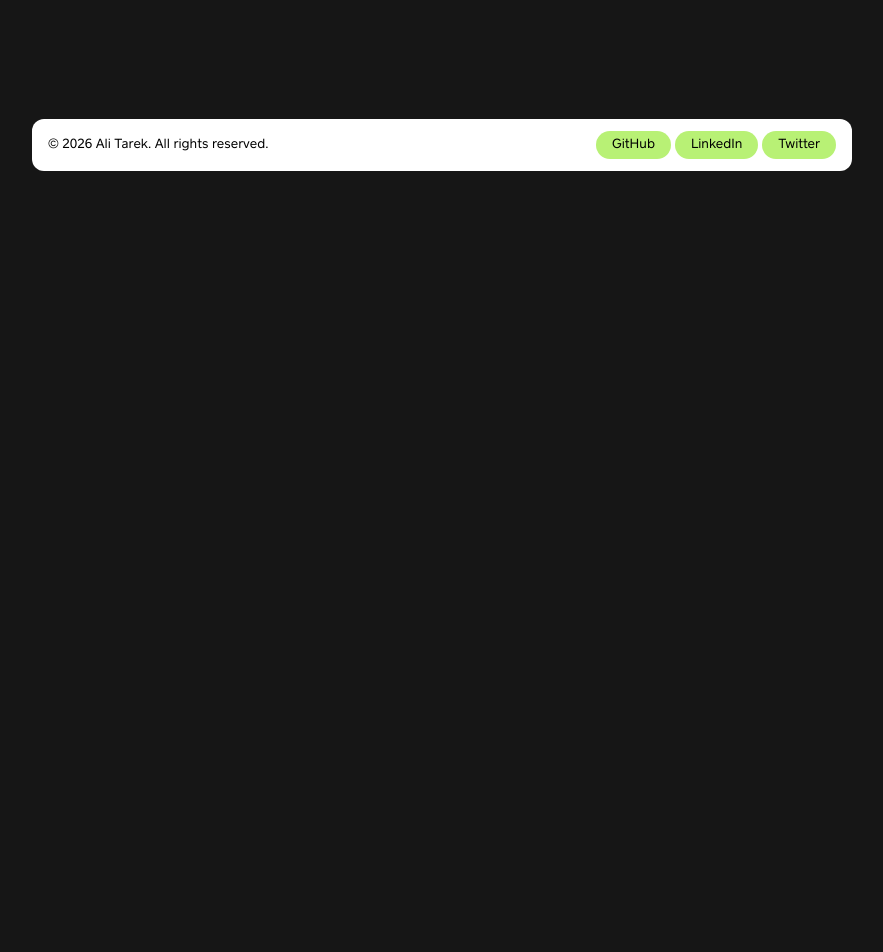
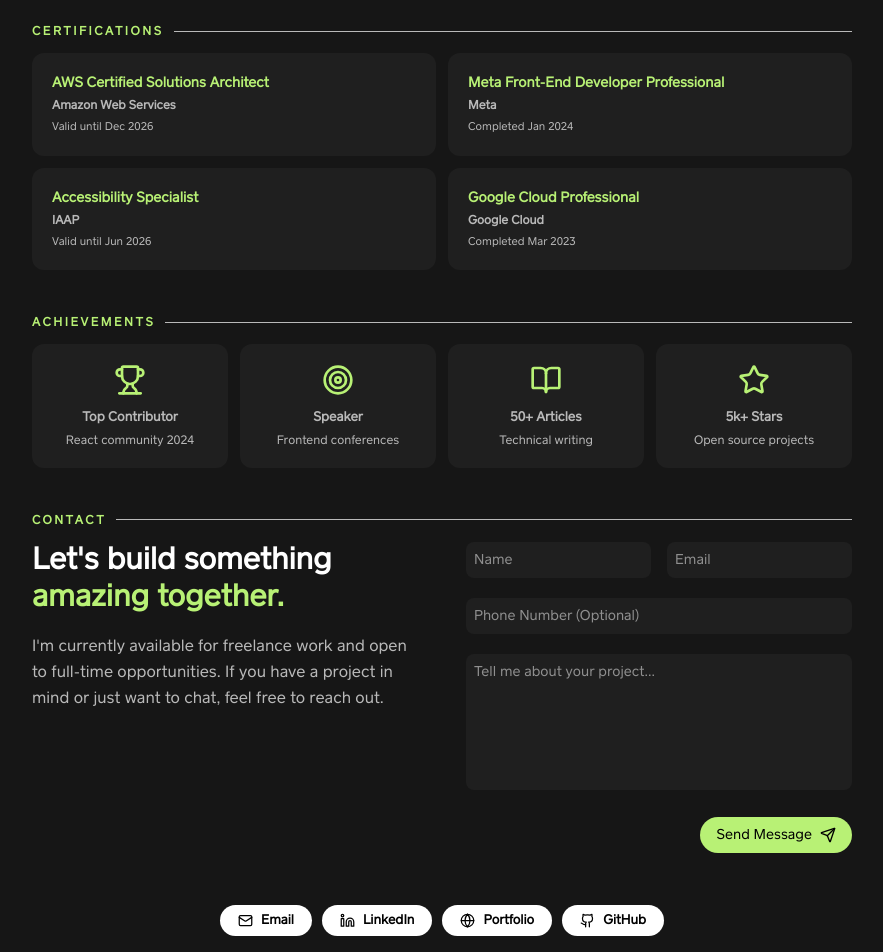
Before and after one commit to sudoenvx/sudoenvx-portfolio, a Next.js app: page / in a window 1280 px wide. Shown: the part 2460-3412 px from the top of the page, without its empty margins (198-1081 px from the left). Before the commit the page ends 2647 px from the top, so only its background shows below. Built offline with nearby package versions, Linux system fonts and the light colour scheme.

Commit message:
implemented rest of portolfio home components

```diff
--- a/app/page.tsx
+++ b/app/page.tsx
@@ -1,4 +1,7 @@
 import { AboutCard } from "@/src/domains/home/components/about-card";
+import { Achievements } from "@/src/domains/home/components/achievements";
+import { Certifications } from "@/src/domains/home/components/certifications";
+import { ContactForm } from "@/src/domains/home/components/contact-form";
 import { Experience } from "@/src/domains/home/components/experience";
 import { Hero } from "@/src/domains/home/components/hero";
 import { Projects } from "@/src/domains/home/components/projects";
@@ -14,6 +17,11 @@ export default function Home() {
       <Skills />
       <Experience />
       <Projects />
+      <Certifications />
+      <Achievements />
+      <div id="contact">
+        <ContactForm />
+      </div>
     </div>
   );
 }
--- a/components/layout/footer.tsx
+++ b/components/layout/footer.tsx
@@ -6,15 +6,11 @@ export const Footer = () => {
                     © {new Date().getFullYear()} Ali Tarek. All rights reserved.
                 </div>
 
-                <div className="flex items-center gap-1 text-[13px] text-text-secondary">
-                    <a href="https://github.com/sudoenvx" target="_blank" rel="noopener noreferrer" className="bg-primary text-primary-text px-4 py-1 rounded-full hover:bg-primary/80 transition-colors">
-                        GitHub
-                    </a>
-                    <a href="https://linkedin.com/in/sudoenvx" target="_blank" rel="noopener noreferrer" className="bg-primary text-primary-text px-4 py-1 rounded-full hover:bg-primary/80 transition-colors">
-                        LinkedIn
-                    </a>
-                    <a href="https://twitter.com/sudoenvx" target="_blank" rel="noopener noreferrer" className="bg-primary text-primary-text px-4 py-1 rounded-full hover:bg-primary/80 transition-colors">
-                        Twitter
+                <div className="flex items-center gap-2 text-[13px] text-secondary-text">
+                    <span className="hidden sm:inline">Open for collaborations</span>
+                    <span className="hidden sm:inline">•</span>
+                    <a href="mailto:hello@alirtarek.com" className="bg-primary text-primary-text px-4 py-1 rounded-full hover:bg-primary/80 transition-colors">
+                        hello@alirtarek.com
                     </a>
                 </div>
             </div>
--- a/components/ui/input.tsx
+++ b/components/ui/input.tsx
@@ -11,7 +11,7 @@ export const Input = React.forwardRef<HTMLInputElement, InputProps>(
                 ref={ref}
                 type={type}
                 className={cn(
-                    "w-full rounded-lg bg-white/5 px-2 py-1.5 text-sm text-text-primary transition-colors placeholder:text-text-muted/80 focus:border-accent focus:outline-none",
+                    "w-full rounded-lg bg-card px-2 py-2 text-sm text-secondary transition-colors placeholder:text-text-muted/80 focus:border-accent focus:outline-none",
                     className
                 )}
                 {...props}
--- a/components/ui/textarea.tsx
+++ b/components/ui/textarea.tsx
@@ -10,7 +10,7 @@ export const Textarea = React.forwardRef<HTMLTextAreaElement, TextareaProps>(
             <textarea
                 ref={ref}
                 className={cn(
-                    "w-full resize-none rounded-lg bg-white/5 px-2 py-1.5 text-sm text-text-primary transition-colors placeholder:text-text-muted/80 focus:border-accent focus:outline-none",
+                    "w-full resize-none rounded-lg bg-card px-2 py-2 text-sm text-secondary transition-colors placeholder:text-text-muted/80 focus:border-accent focus:outline-none",
                     className
                 )}
                 {...props}
--- /dev/null
+++ b/src/domains/home/components/achievements.tsx
@@ -0,0 +1,58 @@
+import { BookOpen, Star, Target, Trophy } from "lucide-react";
+import { SectionLabel } from "./section-label";
+import { Card } from "@/components/ui/card";
+
+interface Achievement {
+    icon: React.ReactNode;
+    label: string;
+    description: string;
+}
+
+export const Achievements = () => {
+    const achievements: Achievement[] = [
+        {
+            icon: <Trophy className="w-[32px] h-[32px] text-primary" />,
+            label: "Top Contributor",
+            description: "React community 2024"
+        },
+        {
+            icon: <Target className="w-[32px] h-[32px] text-primary" />,
+            label: "Speaker",
+            description: "Frontend conferences"
+        },
+        {
+            icon: <BookOpen className="w-[32px] h-[32px] text-primary" />,
+            label: "50+ Articles",
+            description: "Technical writing"
+        },
+        {
+            icon: <Star className="w-[32px] h-[32px] text-primary" />,
+            label: "5k+ Stars",
+            description: "Open source projects"
+        }
+    ];
+
+    return (
+        <div className="section mb-11">
+            <SectionLabel>Achievements</SectionLabel>
+            <div className="grid grid-cols-1 sm:grid-cols-2 lg:grid-cols-4 gap-3">
+                {achievements.map((achievement, index) => (
+                    <Card
+                        key={index}
+                        className="rounded-xl p-5 text-center transition-colors bg-card hover:bg-card-hover flex flex-col items-center"
+                    >
+                        <div className="mb-3">
+                            {achievement.icon}
+                        </div>
+                        <div className="text-[13px] font-semibold text-foreground mb-1">
+                            {achievement.label}
+                        </div>
+                        <div className="text-xs text-foreground">
+                            {achievement.description}
+                        </div>
+                    </Card>
+                ))}
+            </div>
+        </div>
+    );
+};
--- /dev/null
+++ b/src/domains/home/components/certifications.tsx
@@ -0,0 +1,57 @@
+import { SectionLabel } from "./section-label";
+import { Card } from "@/components/ui/card";
+
+interface Certification {
+    name: string;
+    issuer: string;
+    date: string;
+}
+
+export const Certifications = () => {
+    const certs: Certification[] = [
+        {
+            name: "AWS Certified Solutions Architect",
+            issuer: "Amazon Web Services",
+            date: "Valid until Dec 2026"
+        },
+        {
+            name: "Meta Front-End Developer Professional",
+            issuer: "Meta",
+            date: "Completed Jan 2024"
+        },
+        {
+            name: "Accessibility Specialist",
+            issuer: "IAAP",
+            date: "Valid until Jun 2026"
+        },
+        {
+            name: "Google Cloud Professional",
+            issuer: "Google Cloud",
+            date: "Completed Mar 2023"
+        }
+    ];
+
+    return (
+        <div className="section mb-11">
+            <SectionLabel>Certifications</SectionLabel>
+            <div className="grid grid-cols-1 md:grid-cols-2 gap-3">
+                {certs.map((cert, index) => (
+                    <Card
+                        key={index}
+                        className="rounded-xl p-5 transition-colors bg-card hover:bg-card-hover"
+                    >
+                        <div className="text-sm font-semibold text-primary mb-1">
+                            {cert.name}
+                        </div>
+                        <div className="text-xs text-accent font-bold mb-1.5">
+                            {cert.issuer}
+                        </div>
+                        <div className="font-jetbrains text-[11px] text-text-muted">
+                            {cert.date}
+                        </div>
+                    </Card>
+                ))}
+            </div>
+        </div>
+    );
+};
--- /dev/null
+++ b/src/domains/home/components/contact-form.tsx
@@ -0,0 +1,67 @@
+import { Send } from "lucide-react";
+import { SectionLabel } from "./section-label";
+import { Contact } from "./contact";
+import { Button } from "@/components/ui/button";
+import { Input } from "@/components/ui/input";
+import { Textarea } from "@/components/ui/textarea";
+
+export const ContactForm = () => {
+    return (
+        <div className="section mb-11">
+            <SectionLabel>Contact</SectionLabel>
+            <div className="grid grid-cols-1 md:grid-cols-2 gap-12">
+                <div>
+                    <h3 className="text-3xl font-bold text-secondary mb-4 leading-tight">
+                        Let&apos;s build something <br />
+                        <span className="text-primary">amazing together.</span>
+                    </h3>
+                    <p className="leading-relaxed mb-8 font-light">
+                        I&apos;m currently available for freelance work and open to full-time opportunities.
+                        If you have a project in mind or just want to chat, feel free to reach out.
+                    </p>
+
+                </div>
+
+                <form className="space-y-5">
+                    <div className="grid grid-cols-2 gap-4">
+                        <div className="group">
+                            <Input
+                                type="text"
+                                placeholder="Name"
+                            />
+                        </div>
+                        <div className="group">
+                            <Input
+                                type="email"
+                                placeholder="Email"
+                            />
+                        </div>
+                    </div>
+                    <div className="group">
+                        <Input
+                            type="tel"
+                            placeholder="Phone Number (Optional)"
+                        />
+                    </div>
+                    <div className="group">
+                        <Textarea
+                            rows={6}
+                            placeholder="Tell me about your project..."
+                        />
+                    </div>
+                    <div className="flex justify-end items-center">
+                        <Button
+                            className="bg-primary text-primary-text cursor-pointer"
+                            type="submit"
+                        >
+                            <span>Send Message</span>
+                            <Send className="w-4 h-4" />
+                        </Button>
+                    </div>
+                </form>
+            </div>
+
+            <Contact />
+        </div>
+    );
+};
--- /dev/null
+++ b/src/domains/home/components/contact.tsx
@@ -0,0 +1,49 @@
+import { Github, Globe, Linkedin, Mail } from "lucide-react";
+import { Card } from "@/components/ui/card";
+
+interface ContactLink {
+    icon: React.ReactNode;
+    text: string;
+    href: string;
+}
+
+export const Contact = () => {
+    const contactLinks: ContactLink[] = [
+        {
+            icon: <Mail className="w-[15px] h-[15px]" />,
+            text: "Email",
+            href: "mailto:sudoenvx@gmail.com"
+        },
+        {
+            icon: <Linkedin className="w-[15px] h-[15px]" />,
+            text: "LinkedIn",
+            href: "https://linkedin.com/in/sudoenvx"
+        },
+        {
+            icon: <Globe className="w-[15px] h-[15px]" />,
+            text: "Portfolio",
+            href: "https://portfolio.sudoenvx.com"
+        },
+        {
+            icon: <Github className="w-[15px] h-[15px]" />,
+            text: "GitHub",
+            href: "https://github.com/sudoenvx"
+        }
+    ];
+
+    return (
+        <div className="flex justify-center gap-2.5 flex-wrap mt-[52px]">
+            {contactLinks.map((link, index) => (
+                <Card
+                    as="a"
+                    key={index}
+                    href={link.href}
+                    className="inline-flex items-center gap-2 rounded-full px-[18px] py-1.5 bg-secondary text-secondary-text hover:bg-primary no-underline text-[13px] transition-colors hover:text-accent font-bold"
+                >
+                    {link.icon}
+                    {link.text}
+                </Card>
+            ))}
+        </div>
+    );
+};
```
Also changed, not shown: app/globals.css (line endings or trailing spaces).
